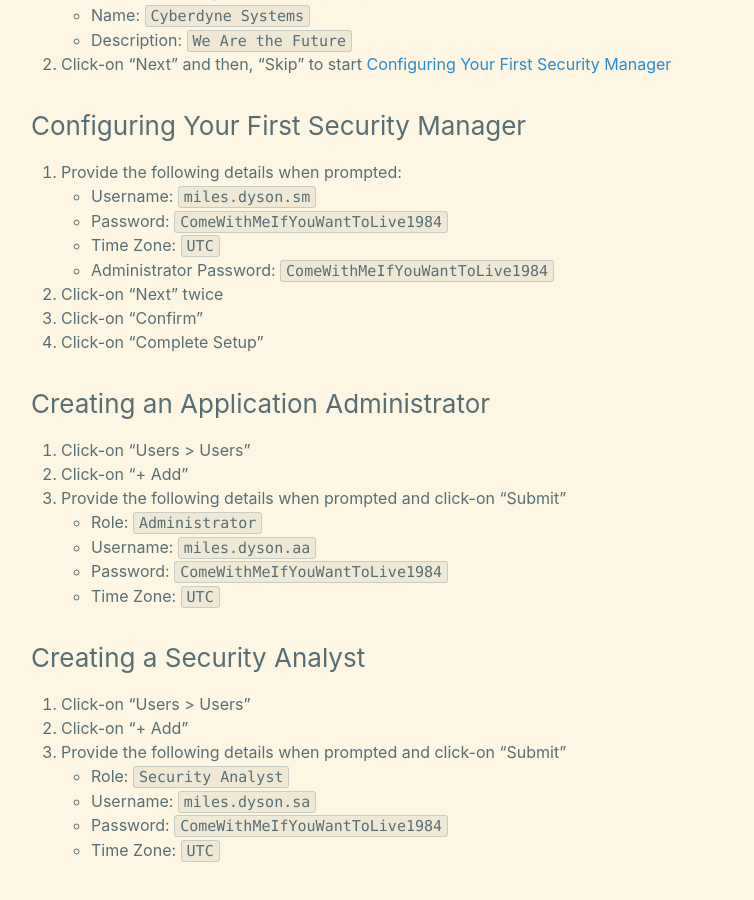
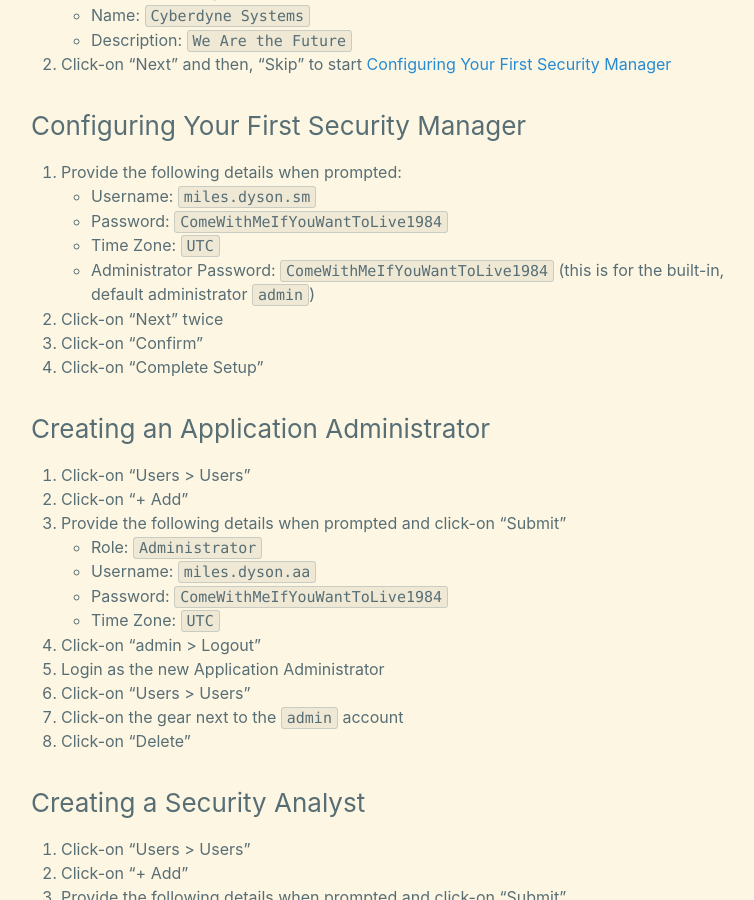
Before and after one commit to cyberphor/blog, a Jekyll site: the page built from _posts/guides/2019-06-12-nessus-deployment-guide.md, in a window 1280 px wide and 900 px high, scrolled down 2161 px. Shown: the whole window, without its empty margins (239-993 px from the left). Built offline with Jekyll 4.4.1, drawn with Linux system fonts in a browser that asks for light colours.

Commit message:
Update 2019-06-12-nessus-deployment-guide.md

```diff
--- a/_posts/guides/2019-06-12-nessus-deployment-guide.md
+++ b/_posts/guides/2019-06-12-nessus-deployment-guide.md
@@ -81,7 +81,7 @@ An Organization is a set of scanners (cybersecurity tools), users (cybersecurity
     - Username: `miles.dyson.sm`
     - Password: `ComeWithMeIfYouWantToLive1984`
     - Time Zone: `UTC`
-    - Administrator Password: `ComeWithMeIfYouWantToLive1984`
+    - Administrator Password: `ComeWithMeIfYouWantToLive1984` (this is for the built-in, default administrator `admin`)
 2. Click-on "Next" twice
 3. Click-on "Confirm"
 4. Click-on "Complete Setup"
@@ -94,6 +94,11 @@ An Organization is a set of scanners (cybersecurity tools), users (cybersecurity
     - Username: `miles.dyson.aa`
     - Password: `ComeWithMeIfYouWantToLive1984`
     - Time Zone: `UTC`
+4. Click-on "admin > Logout"
+5. Login as the new Application Administrator
+6. Click-on "Users > Users"
+7. Click-on the gear next to the `admin` account
+8. Click-on "Delete"
 
 ### Creating a Security Analyst
 1. Click-on "Users > Users"
```
